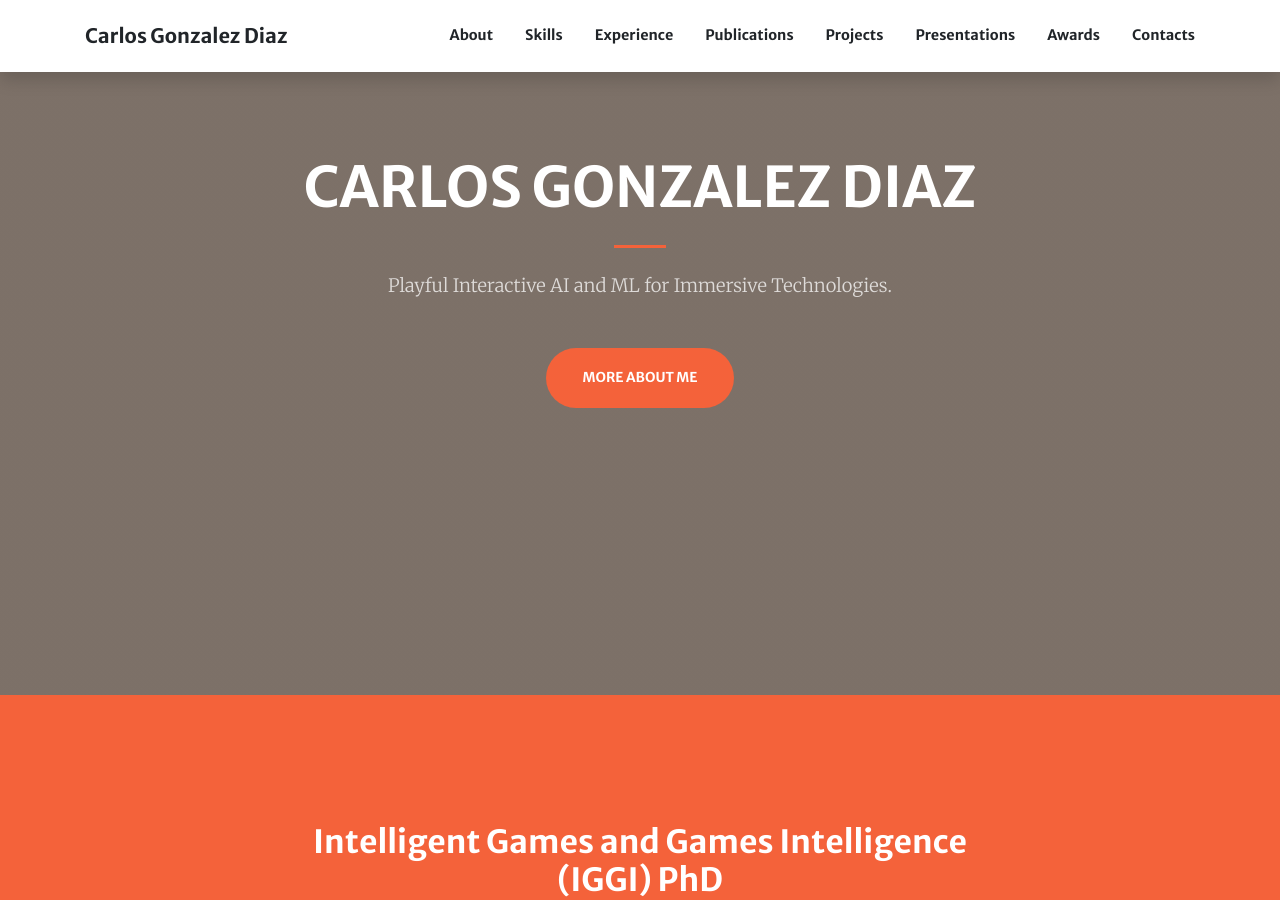
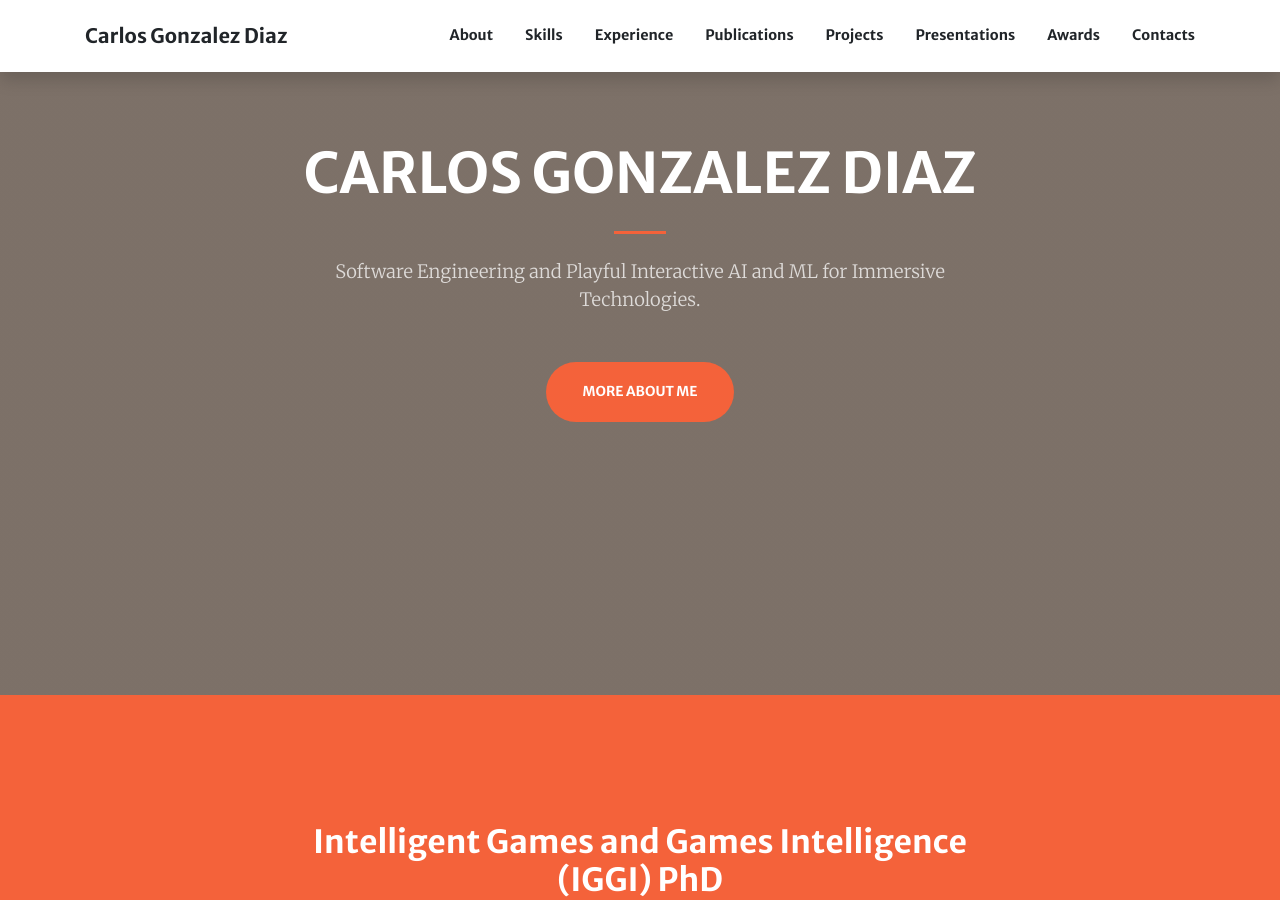
Before and after one commit to carlotes247/carlotes247.github.io, a Jekyll site: the page built from index.md, in a window 1280 px wide and 900 px high, scrolled down 205 px. Built offline with Jekyll 4.4.1, drawn with Linux system fonts in a browser that asks for light colours; nearby versions of some CDN libraries; some of the changed text lies outside the part shown.

Commit message:
Added info on software engineering

```diff
--- a/index.md
+++ b/index.md
@@ -7,7 +7,7 @@ layout: home
 header:
   title: Carlos Gonzalez Diaz
   text: >
-    Playful Interactive AI and ML for Immersive Technologies.
+    Software Engineering and Playful Interactive AI and ML for Immersive Technologies.
   action: # action button is optional
     label: More About Me
     url: '#about'
@@ -20,7 +20,8 @@ sections:
     title: "**Intelligent Games and Games Intelligence (IGGI) PhD**"
     text: "I am a Software Engineer and a PhD Candidate at the leading Center for Doctoral Training in Intelligent Games and Games Intelligence (IGGI) in the UK.
 
-    My current software engineering projects revolve around game technology systems for Unity and Unreal Engine, involving (1) gameplay programming, (2) networking, and (3) ML inference through supervised and reinforcement learning.
+
+    My current software engineering projects revolve around game technology systems for Unity and Unreal Engine, involving ***(1) gameplay programming, (2) networking, and (3) ML inference through supervised and reinforcement learning.***
 
 
     My current research interests are ***(1) Interactive use of ML and AI, (2) Encouraging movement during user interaction, and (3) Understanding motivation and user/player experience.***
```
